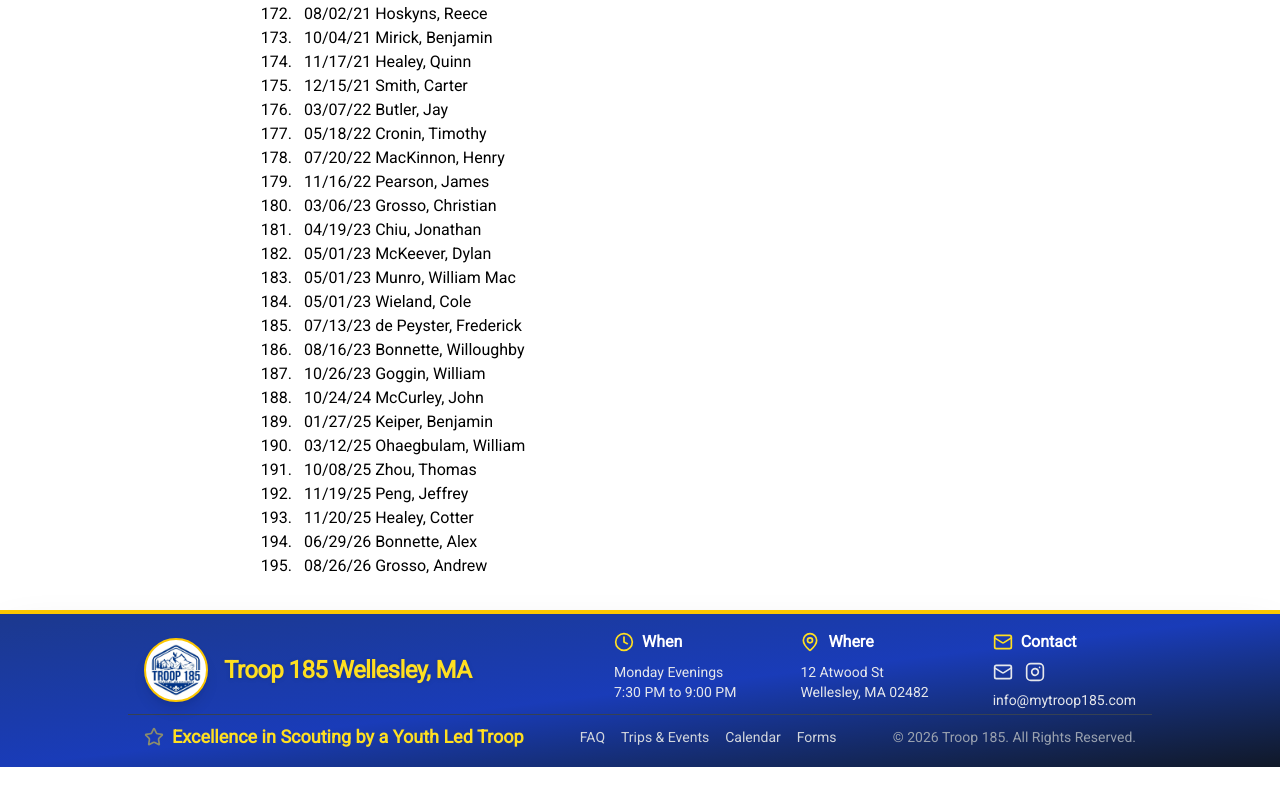
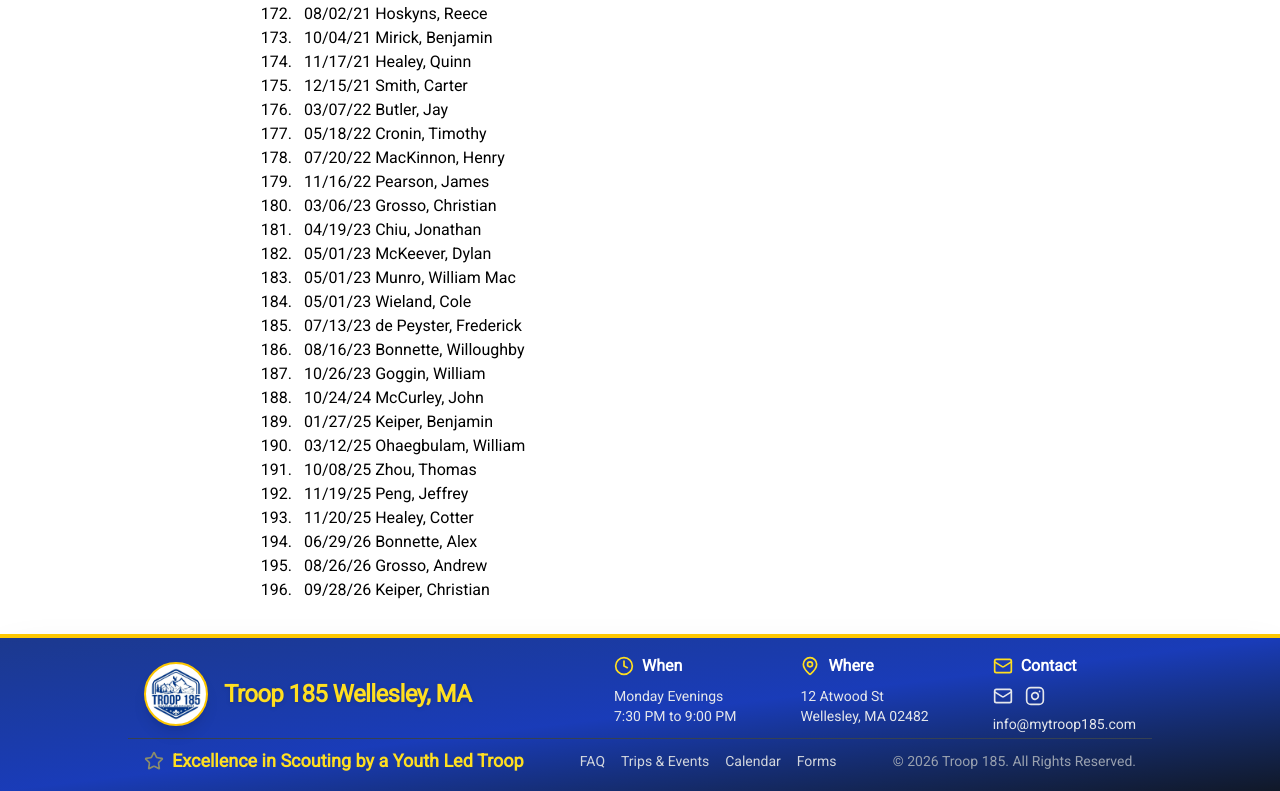
Before and after one commit to B00M3000/Troop-185, a SvelteKit app: page /resources/eagle-nest in a window 1280 px wide. Shown: the part 4935-5726 px from the top of the page. Before the commit the page ends 5702 px from the top, so only its background shows below. Built offline with nearby package versions, Linux system fonts and the light colour scheme.

Commit message:
New Eagle - Christian Keiper

```diff
--- a/src/routes/(public)/resources/eagle-nest/+page.svelte
+++ b/src/routes/(public)/resources/eagle-nest/+page.svelte
@@ -216,6 +216,7 @@
       <li class="pl-2">11/20/25 Healey, Cotter</li>
       <li class="pl-2">06/29/26 Bonnette, Alex</li>
       <li class="pl-2">08/26/26 Grosso, Andrew</li>
+      <li class="pl-2">09/28/26 Keiper, Christian</li>
     </ol>
   </div>
 </div>
```
